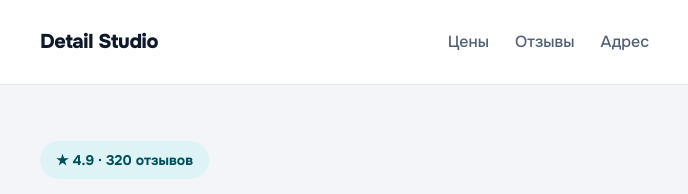
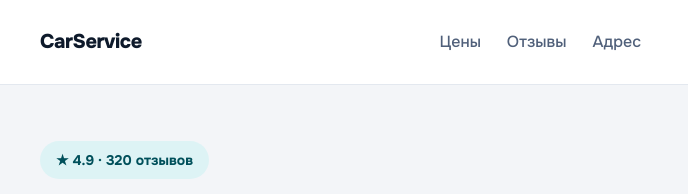
Before and after one commit to ThomasPerru/car-service-b, a plain HTML site: page index.html in a window 1280 px wide. Shown: the top 194 px of the page, 50-738 px from the left. Drawn offline with Linux system fonts and the light colour scheme.

Commit message:
Update index.html

```diff
--- a/index.html
+++ b/index.html
@@ -64,7 +64,7 @@ footer{padding:32px 0 40px;color:var(--m);font-size:14px}footer .w{display:flex;
 <body>
 <!-- НАСТРОЙКИ: меняйте только значения в кавычках -->
 <script>
-const CFG={name:'Detail Studio',phone:'+7 999 000-00-00',tg:'https://t.me/username',wa:'https://wa.me/79990000000',address:'г. [Город], ул. [Улица], [N]',hours:'Ежедневно 9:00–21:00',map:'',formUrl:''};
+const CFG={name:'CarService',phone:'+7 999 000-00-00',tg:'https://t.me/username',wa:'https://wa.me/79990000000',address:'г. [Город], ул. [Улица], [N]',hours:'Ежедневно 9:00–21:00',map:'',formUrl:''};
 </script>
 <header><div class="hd"><a class="logo" href="#" data-t="name"></a>
 <nav><a href="#prices">Цены</a><a href="#reviews">Отзывы</a><a href="#contacts">Адрес</a></nav>
```
